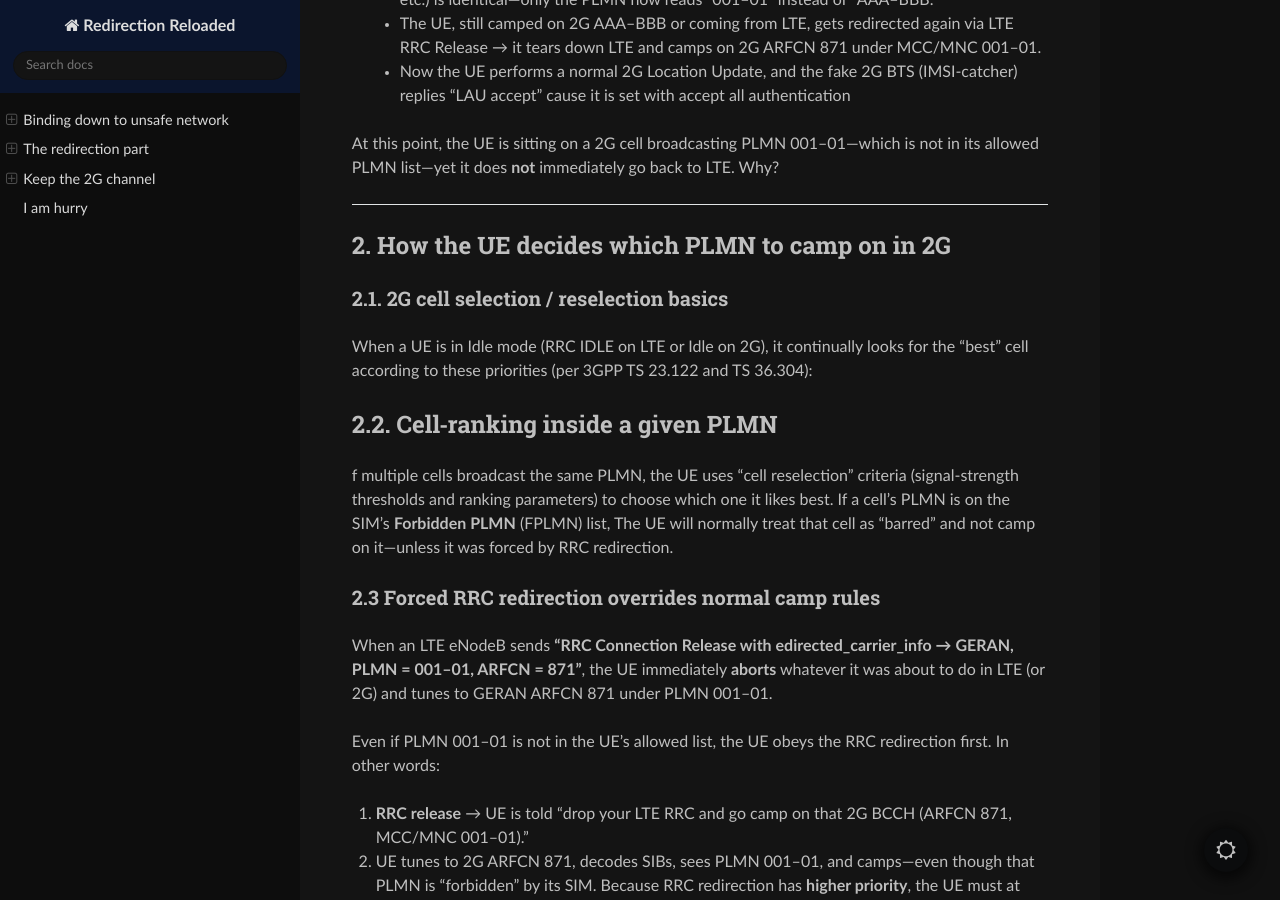
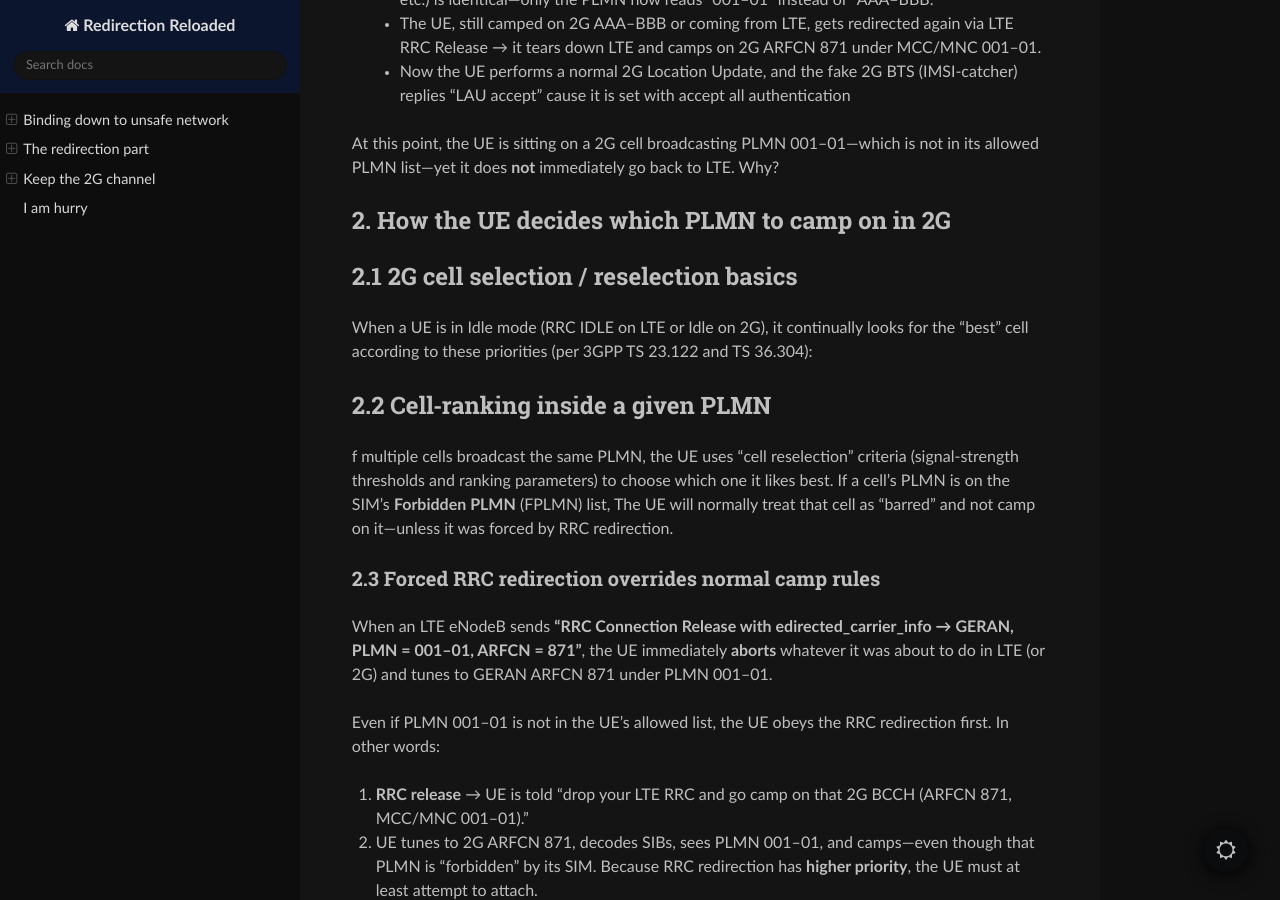
Before and after one commit to bbaranoff/binding-down-to-gsm, a Sphinx documentation site: the page built from docs/index.rst, in a window 1280 px wide and 900 px high, scrolled down 4427 px. Built offline with Sphinx 7.4.7 and the Read the Docs theme 3.1.0, drawn with Linux system fonts in a browser that asks for light colours.

```diff
--- a/docs/index.rst
+++ b/docs/index.rst
@@ -237,19 +237,18 @@ At this point, the UE is sitting on a 2G cell broadcasting PLMN
 001–01—which is not in its allowed PLMN list—yet it does **not**
 immediately go back to LTE. Why?
 
---------------
 
 2. How the UE decides which PLMN to camp on in 2G
 -------------------------------------------------
 
-2.1. 2G cell selection / reselection basics
-~~~~~~~~~~~~~~~~~~~~~~~~~~~~~~~~~~~~~~~~~~~
+2.1 2G cell selection / reselection basics
+-------------------------------------------
 
 When a UE is in Idle mode (RRC IDLE on LTE or Idle on 2G), it
 continually looks for the “best” cell according to these priorities (per
 3GPP TS 23.122 and TS 36.304):
 
-2.2. Cell‐ranking inside a given PLMN
+2.2 Cell‐ranking inside a given PLMN
 ----------------------------------
 f multiple cells broadcast the same PLMN, the UE uses “cell
 reselection” criteria (signal‐strength thresholds and ranking
```
